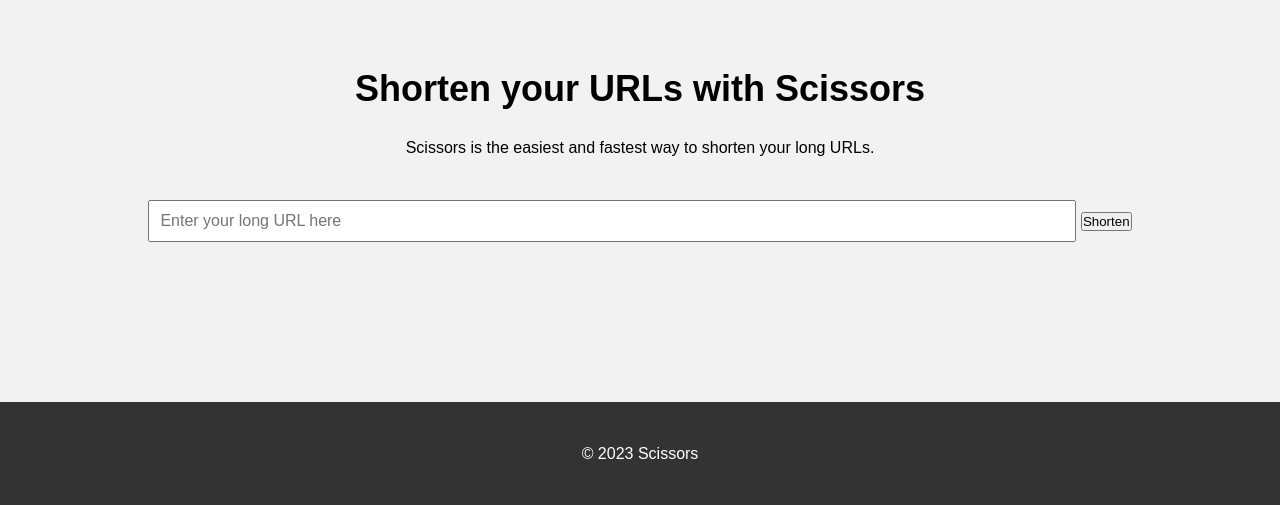
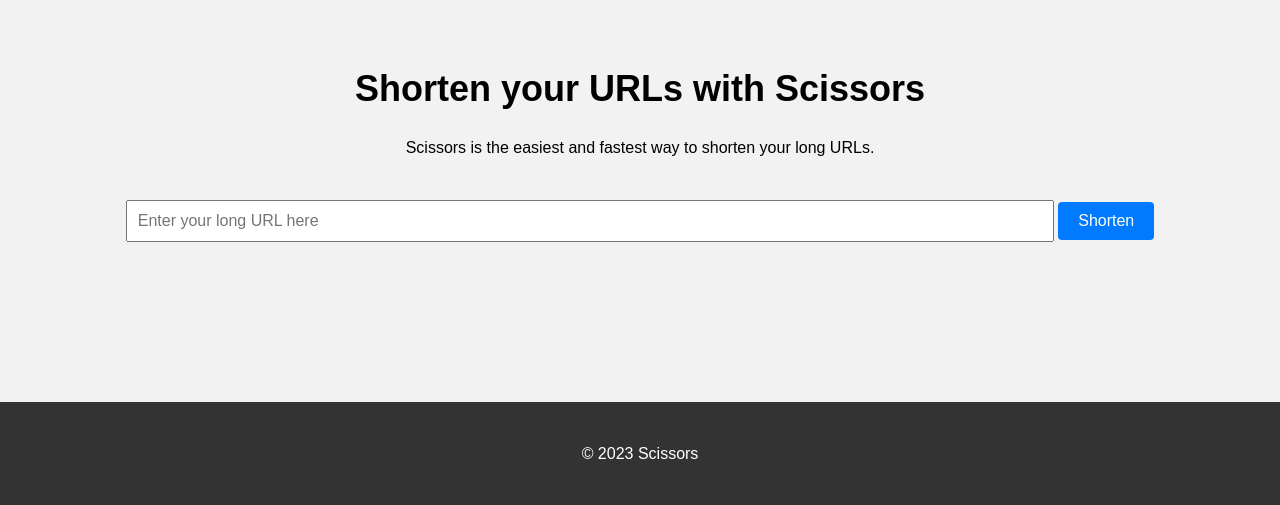
Before and after one commit to Decypher1/scissors, a web app: file public/index.html in a window 1280 px wide. Shown: the part 134-639 px from the top of the page. Run offline with its HTML, style and script files only (its server is not run), Linux system fonts and the light colour scheme.

Commit message:
Styled the client side

```diff
--- a/public/style.css
+++ b/public/style.css
@@ -71,6 +71,20 @@
     margin-top: 10px;
 }
 
+button[type="submit"] {
+    background-color: #007bff;
+    color: #fff;
+    padding: 10px 20px;
+    border: none;
+    border-radius: 4px;
+    font-size: 16px;
+    cursor: pointer;
+}
+
+button[type="submit"]:hover {
+    background-color: #0056b3;
+}
+
 footer {
     background-color: #333;
     color: #fff;
```
